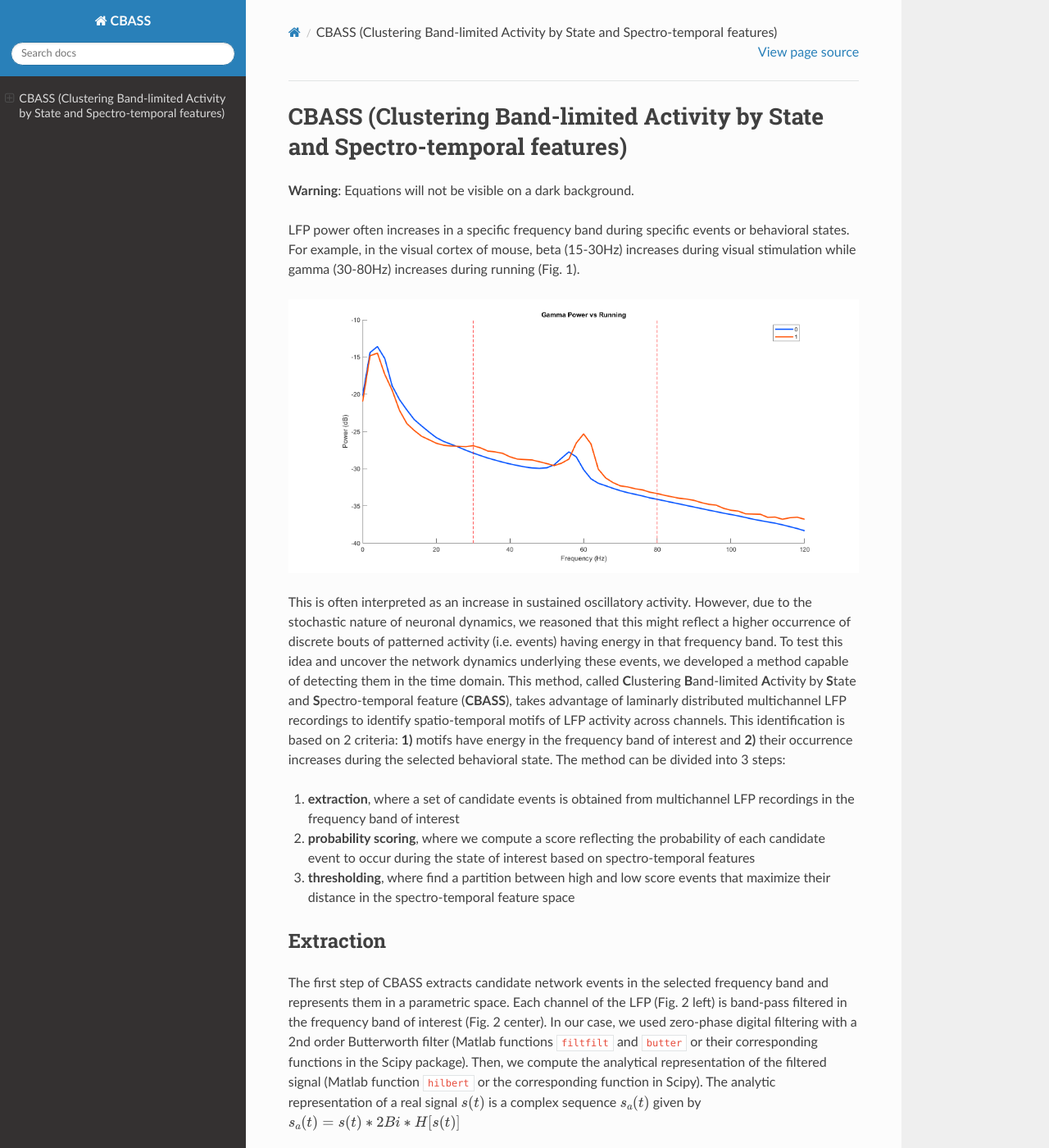
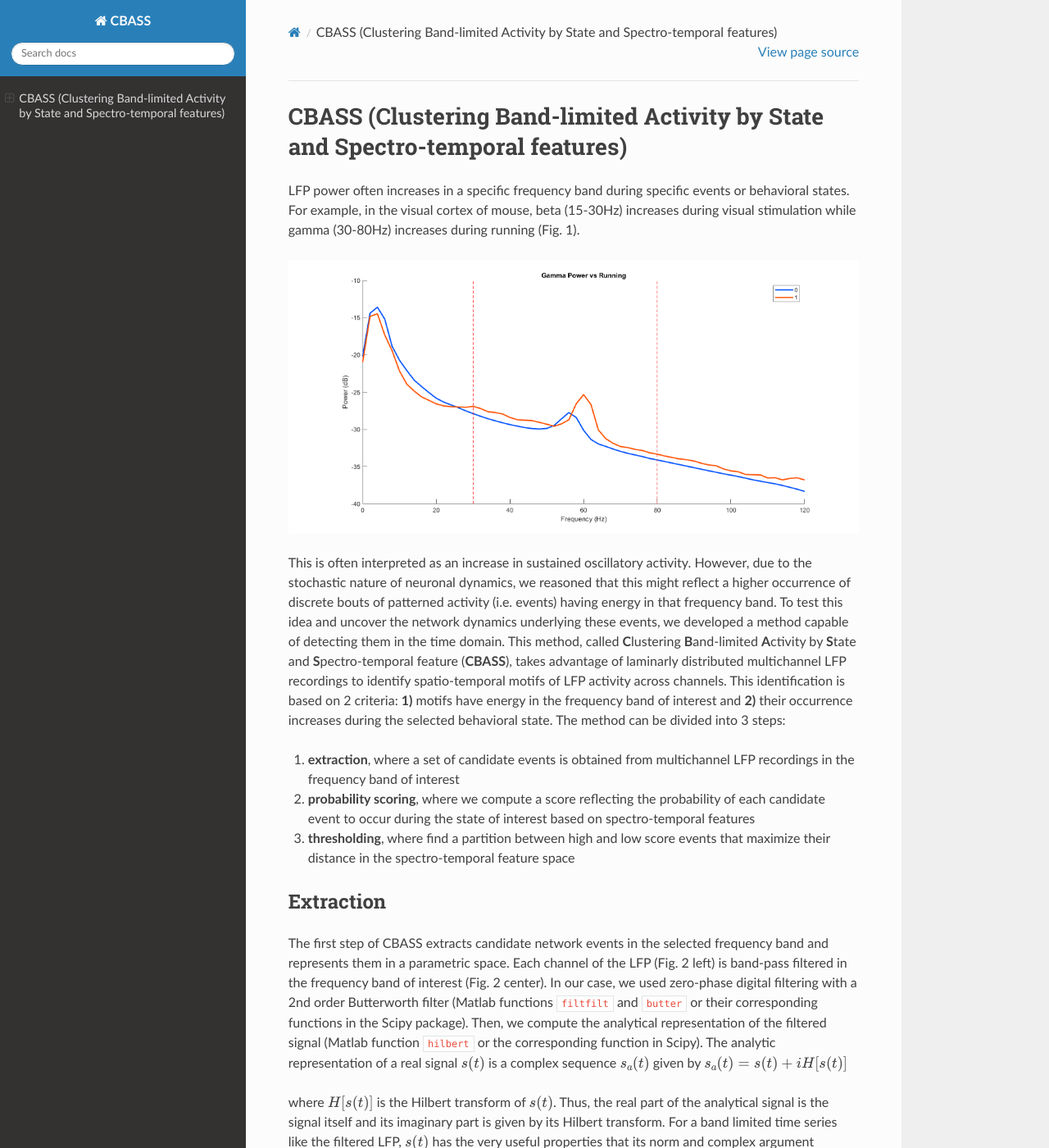
Before and after one commit to cardin-higley-lab/CBASS, a Sphinx documentation site: the page built from docs/index.rst, in a window 1280 px wide and 1400 px high. Shown: the whole window at 82% size. Built offline with Sphinx 7.4.7 and the Read the Docs theme 2.0.0, drawn with Linux system fonts in a browser that asks for light colours.

Commit message:
Update index.rst

```diff
--- a/docs/index.rst
+++ b/docs/index.rst
@@ -2,8 +2,6 @@ CBASS (Clustering Band-limited Activity by State and Spectro-temporal features)
 ==========
 
 .. currentmodule:: method_description
-
-**Warning**: Equations will not be visible on a dark background.
 
 LFP power often increases in a specific frequency band during specific events or behavioral states. For example, in the visual cortex of mouse, beta (15-30Hz) increases during visual stimulation while gamma (30-80Hz) increases during running (Fig. 1).
 
@@ -22,7 +20,7 @@ The method can be divided into 3 steps:
 Extraction
 =================
 
-The first step of CBASS extracts candidate network events in the selected frequency band and represents them in a parametric space. Each channel of the LFP (Fig. 2 left) is band-pass filtered in the frequency band of interest (Fig. 2 center). In our case, we used zero-phase digital filtering with a 2nd order Butterworth filter (Matlab functions ``filtfilt`` and ``butter`` or their corresponding functions in the Scipy package). Then, we compute the analytical representation of the filtered signal (Matlab function ``hilbert`` or the corresponding function in Scipy). The analytic representation of a real signal :math:`s(t)` is a complex sequence :math:`s_a(t)` given by :math:`s_{a}(t) = s(t) *2B i*H[s(t)]`
+The first step of CBASS extracts candidate network events in the selected frequency band and represents them in a parametric space. Each channel of the LFP (Fig. 2 left) is band-pass filtered in the frequency band of interest (Fig. 2 center). In our case, we used zero-phase digital filtering with a 2nd order Butterworth filter (Matlab functions ``filtfilt`` and ``butter`` or their corresponding functions in the Scipy package). Then, we compute the analytical representation of the filtered signal (Matlab function ``hilbert`` or the corresponding function in Scipy). The analytic representation of a real signal :math:`s(t)` is a complex sequence :math:`s_a(t)` given by :math:`s_{a}(t) = s(t) + iH[s(t)]`
 
 
 where :math:`H[s(t)]` is the Hilbert transform of :math:`s(t)`. Thus, the real part of the analytical signal is the signal itself and its imaginary part is given by its Hilbert transform. For a band limited time series like the filtered LFP, :math:`s(t)` has the very useful properties that its norm and complex argument respectively correspond to the instantaneous amplitude envelope and instantaneous phase of :math:`s(t)` (the norm can be computed with the Matlab function ``abs`` and the complex argument with the function ``angle``. Corresponding functions can be found in the Numpy package). Thus, the analytical signal gives a rich representation of LFP activity at the band of interest and eliminates frequency redundancy problems related to the Fourier transform [1].
```
